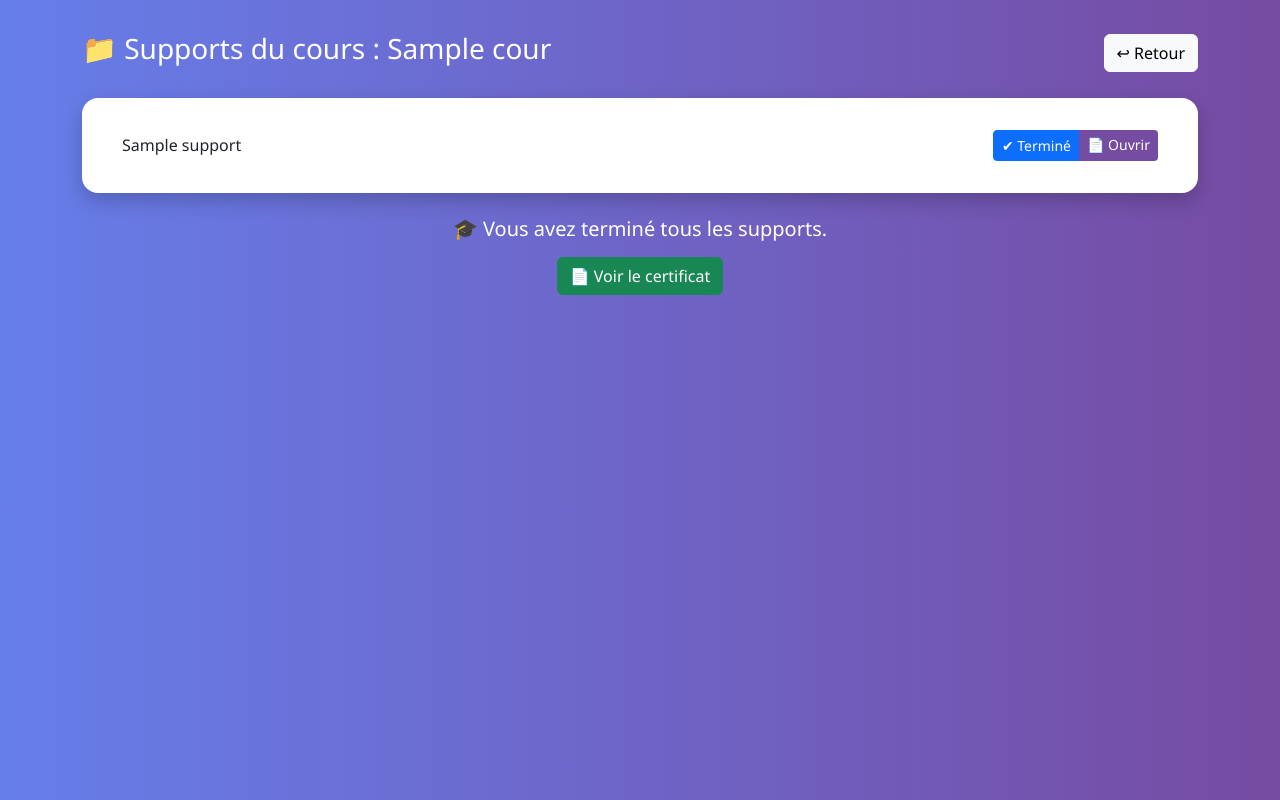
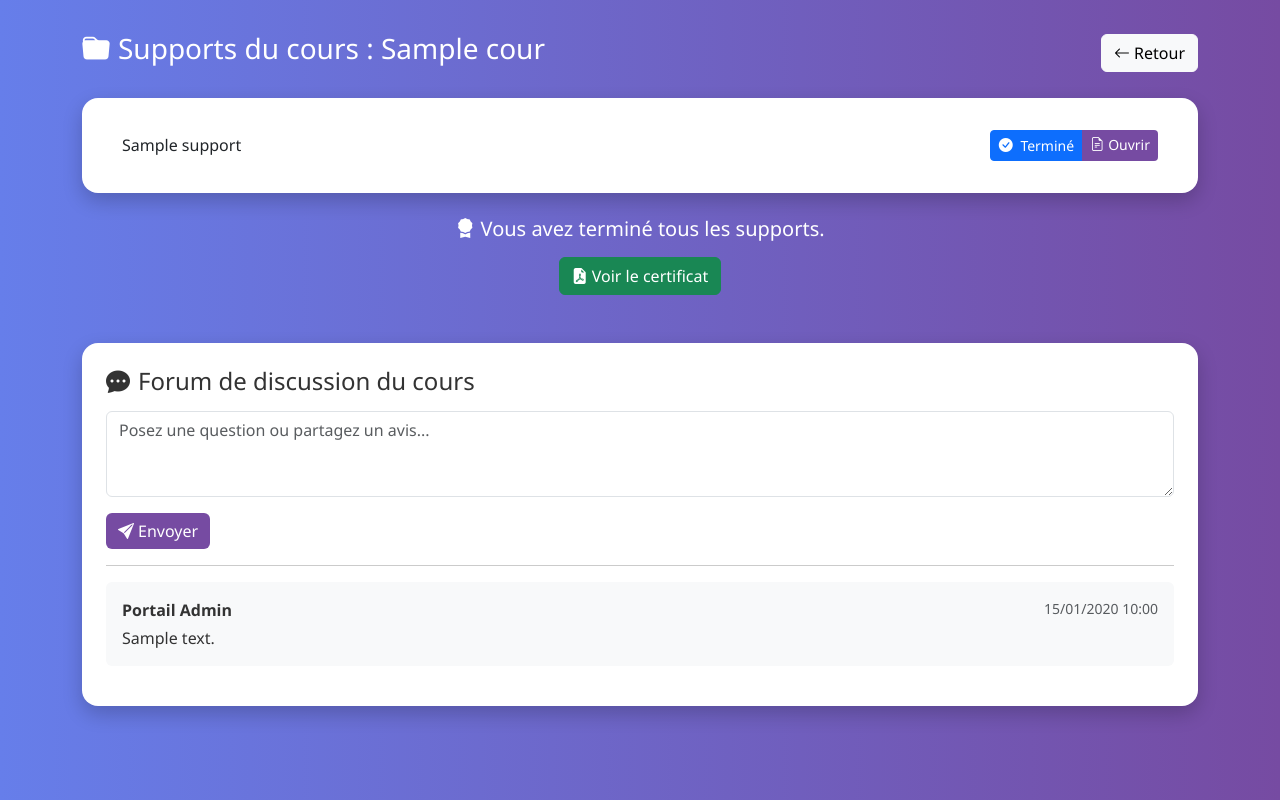
Before and after one commit to sallma123/portail-etudiant, a Spring Boot app: page /etudiant/cours/1/supports in a window 1280 px wide. Run offline with Spring Boot 4, Linux system fonts and the light colour scheme; a user stored in the database is signed in; data comes from the database, SQL or seed files in the repository; tables that the repository leaves empty hold one stand-in row (values such as "Sample post"); some of the project's set-up classes (security, data sources, template engines, error pages and the like) are left out, and stand-ins take their place.

Commit message:
partie 6:forum

```diff
--- a/src/main/java/com/etudiant/gestion_etudiant/controller/EtudiantController.java
+++ b/src/main/java/com/etudiant/gestion_etudiant/controller/EtudiantController.java
@@ -10,6 +10,7 @@ import org.springframework.stereotype.Controller;
 import org.springframework.ui.Model;
 import org.springframework.web.bind.annotation.*;
 
+import java.time.LocalDateTime;
 import java.util.*;
 import java.util.stream.Collectors;
 
@@ -25,7 +26,9 @@ public class EtudiantController {
     @Autowired private InscriptionRepository inscriptionRepository;
     @Autowired private QuizService quizService;
     @Autowired private ResultatService resultatService;
+    @Autowired private ForumService forumService; // ✅ Ajout
 
+    // 📚 Liste des cours disponibles
     @GetMapping("/cours-disponibles")
     public String coursDisponibles(Model model, @AuthenticationPrincipal UserDetails userDetails) {
         User etudiant = userRepository.findByEmail(userDetails.getUsername()).orElseThrow();
@@ -46,6 +49,7 @@ public class EtudiantController {
         return "cours-disponibles";
     }
 
+    // ✅ Inscription à un cours
     @GetMapping("/s-inscrire/{coursId}")
     public String inscrire(@PathVariable Long coursId, @AuthenticationPrincipal UserDetails userDetails) {
         User etudiant = userRepository.findByEmail(userDetails.getUsername()).orElseThrow();
@@ -54,6 +58,7 @@ public class EtudiantController {
         return "redirect:/etudiant/cours-disponibles";
     }
 
+    // ✅ Page support + forum
     @GetMapping("/cours/{id}/supports")
     public String voirSupports(@PathVariable Long id, Model model, @AuthenticationPrincipal UserDetails userDetails) {
         User etudiant = userRepository.findByEmail(userDetails.getUsername()).orElseThrow();
@@ -63,6 +68,7 @@ public class EtudiantController {
             return "redirect:/etudiant/cours-disponibles";
         }
 
+        // 📁 Supports
         List<Support> supports = supportRepository.findByCours(cours);
         Map<Long, Boolean> vus = new HashMap<>();
         boolean supportsNonVus = false;
@@ -78,6 +84,7 @@ public class EtudiantController {
         model.addAttribute("supportsVus", vus);
         model.addAttribute("supportsNonVus", supportsNonVus);
 
+        // 🎯 Quiz + certificat
         Optional<Quiz> quizOpt = quizService.getQuizByCours(cours);
         if (quizOpt.isPresent()) {
             Quiz quiz = quizOpt.get();
@@ -104,9 +111,35 @@ public class EtudiantController {
             model.addAttribute("quizExiste", false);
         }
 
+        // 💬 Forum intégré
+        model.addAttribute("messages", forumService.getMessagesParCours(cours));
+        model.addAttribute("nouveauMessage", new MessageForum());
+
         return "support-etudiant";
     }
 
+    // ✅ Envoi d'un message dans le forum
+    @PostMapping("/cours/{id}/forum-integré")
+    public String posterMessageForum(@PathVariable Long id,
+                                     @RequestParam("contenu") String contenu,
+                                     @AuthenticationPrincipal UserDetails userDetails) {
+
+        User etudiant = userRepository.findByEmail(userDetails.getUsername()).orElseThrow();
+        Cours cours = coursRepository.findById(id).orElseThrow();
+
+        MessageForum message = new MessageForum();
+        message.setAuteur(etudiant);
+        message.setCours(cours);
+        message.setContenu(contenu);
+        message.setDate(LocalDateTime.now());
+
+        forumService.ajouterMessage(message);
+
+        return "redirect:/etudiant/cours/" + id + "/supports";
+    }
+
+
+    // ✅ Marquer un support comme vu
     @GetMapping("/support/{id}/voir")
     public String voirSupport(@PathVariable Long id, @AuthenticationPrincipal UserDetails userDetails) {
         User etudiant = userRepository.findByEmail(userDetails.getUsername()).orElseThrow();
@@ -116,5 +149,4 @@ public class EtudiantController {
         Long coursId = support.getCours().getId();
         return "redirect:/etudiant/cours/" + coursId + "/supports";
     }
-
 }
--- a/src/main/resources/templates/support-etudiant.html
+++ b/src/main/resources/templates/support-etudiant.html
@@ -4,6 +4,7 @@
     <meta charset="UTF-8">
     <title>Supports du cours</title>
     <link href="https://cdn.jsdelivr.net/npm/bootstrap@5.3.0/dist/css/bootstrap.min.css" rel="stylesheet">
+    <link rel="stylesheet" href="https://cdn.jsdelivr.net/npm/bootstrap-icons@1.10.5/font/bootstrap-icons.css">
     <style>
         body {
             background: linear-gradient(to right, #667eea, #764ba2);
@@ -40,8 +41,8 @@
 
 <div class="container">
     <div class="d-flex justify-content-between align-items-center mb-4">
-        <h3>📁 Supports du cours : <span th:text="${cours.titre}"></span></h3>
-        <a href="/etudiant/cours-disponibles" class="btn btn-light">↩ Retour</a>
+        <h3><i class="bi bi-folder-fill me-2"></i>Supports du cours : <span th:text="${cours.titre}"></span></h3>
+        <a href="/etudiant/cours-disponibles" class="btn btn-light"><i class="bi bi-arrow-left"></i> Retour</a>
     </div>
 
     <div class="card-custom mb-4">
@@ -52,35 +53,62 @@
                 <div class="btn-group">
                     <a th:href="@{/etudiant/support/{id}/voir(id=${support.id})}"
                        th:classappend="${supportsVus[support.id]} ? 'btn btn-primary btn-sm' : 'btn btn-outline-primary btn-sm'">
-                        <span th:text="${supportsVus[support.id]} ? '✔ Terminé' : '↪ Marquer comme vu'"></span>
+                        <i class="bi" th:classappend="${supportsVus[support.id]} ? 'bi-check-circle-fill me-1' : 'bi-arrow-right-circle me-1'"></i>
+                        <span th:text="${supportsVus[support.id]} ? 'Terminé' : 'Marquer comme vu'"></span>
                     </a>
-                    <a th:href="${support.lien}" target="_blank" class="btn btn-purple btn-sm">📄 Ouvrir</a>
+                    <a th:href="${support.lien}" target="_blank" class="btn btn-purple btn-sm">
+                        <i class="bi bi-file-earmark-text me-1"></i>Ouvrir
+                    </a>
                 </div>
             </div>
         </div>
     </div>
 
-    <!-- ✅ Section quiz : uniquement si tous les supports sont vus ET un quiz existe -->
+    <!-- Section quiz -->
     <div class="text-center" th:if="${!supportsNonVus} and ${quizExiste}">
-        <h5>🎓 Vous avez terminé tous les supports.</h5>
+        <h5><i class="bi bi-award-fill"></i> Vous avez terminé tous les supports.</h5>
 
         <div class="mt-3">
-            <!-- ✅ Voir certificat -->
             <a th:if="${certificatDisponible}"
                th:href="@{'/fichiers/' + ${nomFichier}}"
                class="btn btn-success">
-                📄 Voir le certificat
+                <i class="bi bi-file-earmark-pdf-fill me-1"></i>Voir le certificat
             </a>
 
-            <!-- ✅ Passer quiz -->
             <a th:if="${!certificatDisponible}"
                th:href="@{'/etudiant/quiz/' + ${quiz.id}}"
                class="btn btn-warning">
-                🎯 Passer le Quiz
+                <i class="bi bi-bullseye me-1"></i>Passer le Quiz
             </a>
+        </div>
+    </div>
+
+    <!-- Forum de discussion -->
+    <div class="card-custom mt-5">
+        <h4 class="mb-3"><i class="bi bi-chat-dots-fill me-2"></i>Forum de discussion du cours</h4>
+
+        <form th:action="@{'/etudiant/cours/' + ${cours.id} + '/forum-integré'}" method="post">
+            <div class="mb-3">
+                <textarea name="contenu" class="form-control" rows="3"
+                          placeholder="Posez une question ou partagez un avis..." required></textarea>
+            </div>
+            <button type="submit" class="btn btn-purple">
+                <i class="bi bi-send-fill me-1"></i>Envoyer
+            </button>
+        </form>
+
+        <hr>
+
+        <div th:each="msg : ${messages}" class="mb-3 p-3 rounded" style="background-color: #f8f9fa; color: #333;">
+            <div class="d-flex justify-content-between">
+                <strong th:text="${msg.auteur.prenom + ' ' + msg.auteur.nom}"></strong>
+                <small class="text-muted" th:text="${#temporals.format(msg.date, 'dd/MM/yyyy HH:mm')}"></small>
+            </div>
+            <div th:text="${msg.contenu}" class="mt-1"></div>
         </div>
     </div>
 </div>
 
+
 </body>
 </html>
```
Also changed, not shown: src/main/java/com/etudiant/gestion_etudiant/entity/MessageForum.java (added, +37 -0 lines), src/main/java/com/etudiant/gestion_etudiant/repository/MessageForumRepository.java (added, +11 -0 lines), src/main/java/com/etudiant/gestion_etudiant/service/ForumService.java (added, +30 -0 lines), src/main/resources/templates/fragments/header.html (+14 -4 lines).
